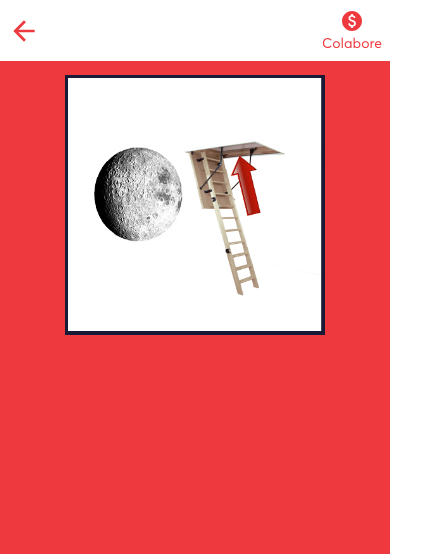
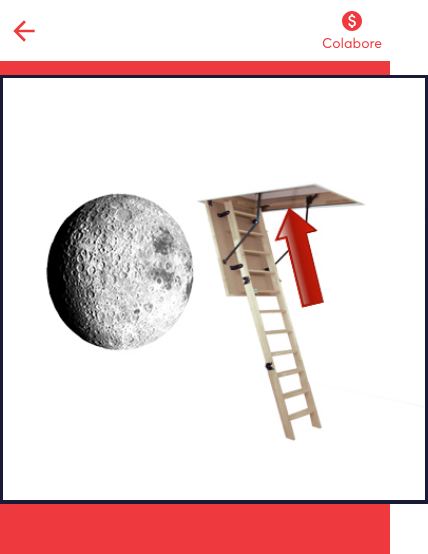
Before and after one commit to ru55oGit/descifraloReact, a React (Create React App) app: page / in a window 390 px wide. Both pictures are taken after a click on the element 97 px from the left and 158 px from the top of the page. Shown: the top 554 px of the page, 428 px wide, since content can reach past the window. Built offline with nearby package versions, Linux system fonts and the light colour scheme.

Commit message:
detect mobile

```diff
--- a/package.json
+++ b/package.json
@@ -18,6 +18,7 @@
     "eslint-config-prettier": "^8.7.0",
     "prop-types": "^15.8.1",
     "react": "latest",
+    "react-device-detect": "^2.2.3",
     "react-dom": "latest",
     "react-loader-spinner": "^5.3.4",
     "react-router-dom": "^6.9.0",
--- a/src/components/Game/index.js
+++ b/src/components/Game/index.js
@@ -2,6 +2,7 @@
 /* eslint-disable react/no-unstable-nested-components */
 import { useState, useEffect } from 'react'
 import PropTypes from 'prop-types'
+import { isMobile, MobileView } from 'react-device-detect'
 import Keyboard from 'react-simple-keyboard'
 import Box from '@mui/material/Box'
 import Stack from '@mui/material/Stack'
@@ -31,6 +32,15 @@ const Game = () => {
   const navigate = useNavigate()
   const [level, setLevel] = useState()
   const [category, setCategory] = useState()
+
+  const layout = {
+    default: [
+      '1 2 3 4 5 6 7 8 9 0',
+      'Q W E R T Y U I O P',
+      'A S D F G H J K L',
+      'Z X C V B N M',
+    ],
+  }
 
   useEffect(() => {
     if (gameState?.game) {
@@ -63,14 +73,22 @@ const Game = () => {
   return (
     <Box className={classes.gameContainer}>
       <NavBar />
-      <Box className={classes.imageContainer}>{Image()}</Box>
+      <Box
+        className={classes.imageContainer}
+        sx={{ width: isMobile ? '30vh' : '50vh' }}
+      >
+        {Image()}
+      </Box>
+      <MobileView>
         <Stack className={classes.keyboardContainer}>
           <Keyboard
+            layout={layout}
             layoutName="default"
             onChange={() => {}}
             onKeyPress={() => {}}
           />
         </Stack>
+      </MobileView>
     </Box>
   )
 }
--- a/src/components/Game/styles.js
+++ b/src/components/Game/styles.js
@@ -18,7 +18,6 @@ const useStyles = makeStyles((theme) => ({
     margin: 'auto',
     position: 'relative',
     top: '75px',
-    width: '30vh',
   },
   keyboardContainer: {
     bottom: 0,
```
Also changed, not shown: 1 other file (tests, documents, lock files or other folders). Lines whose indentation alone changed are shown as unchanged.
